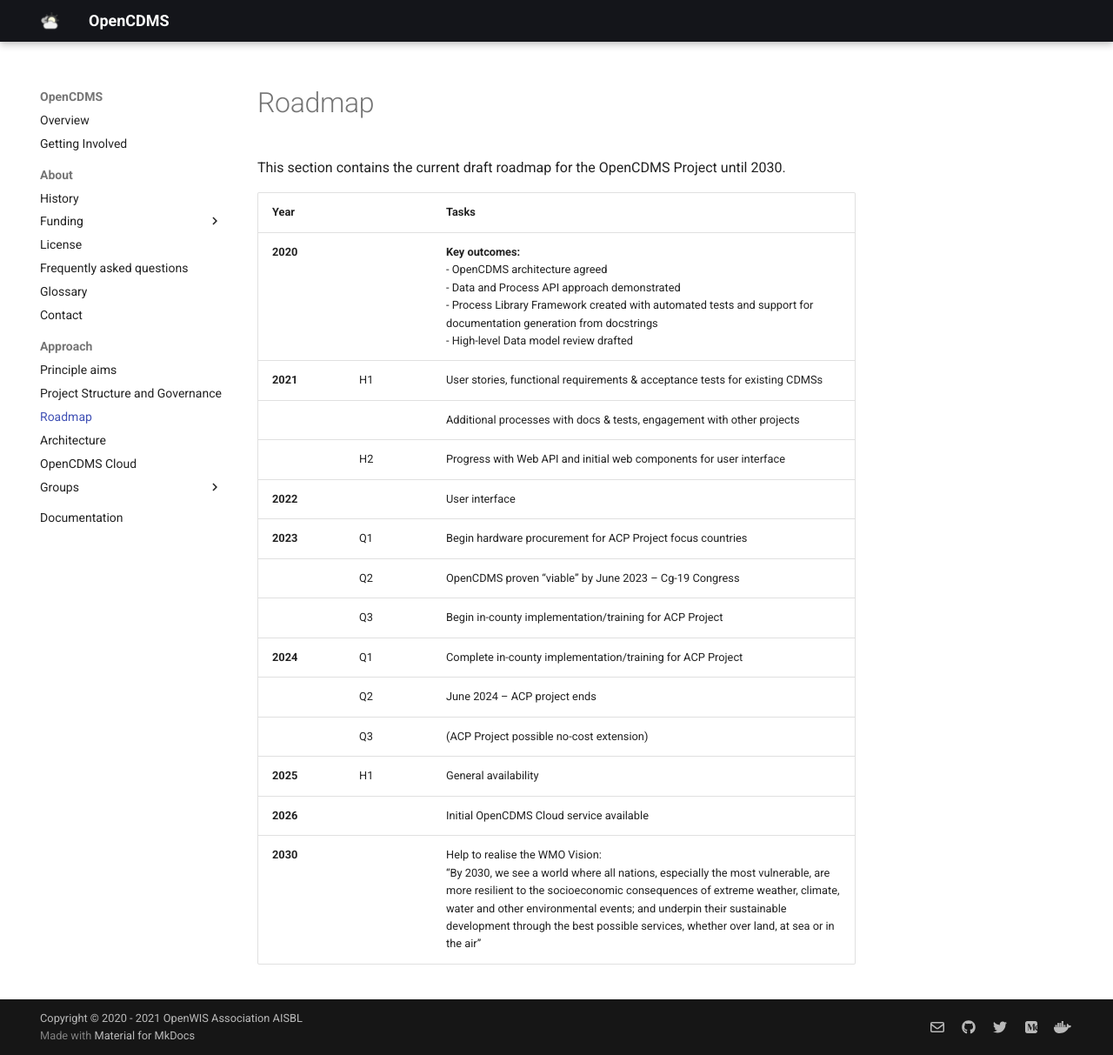
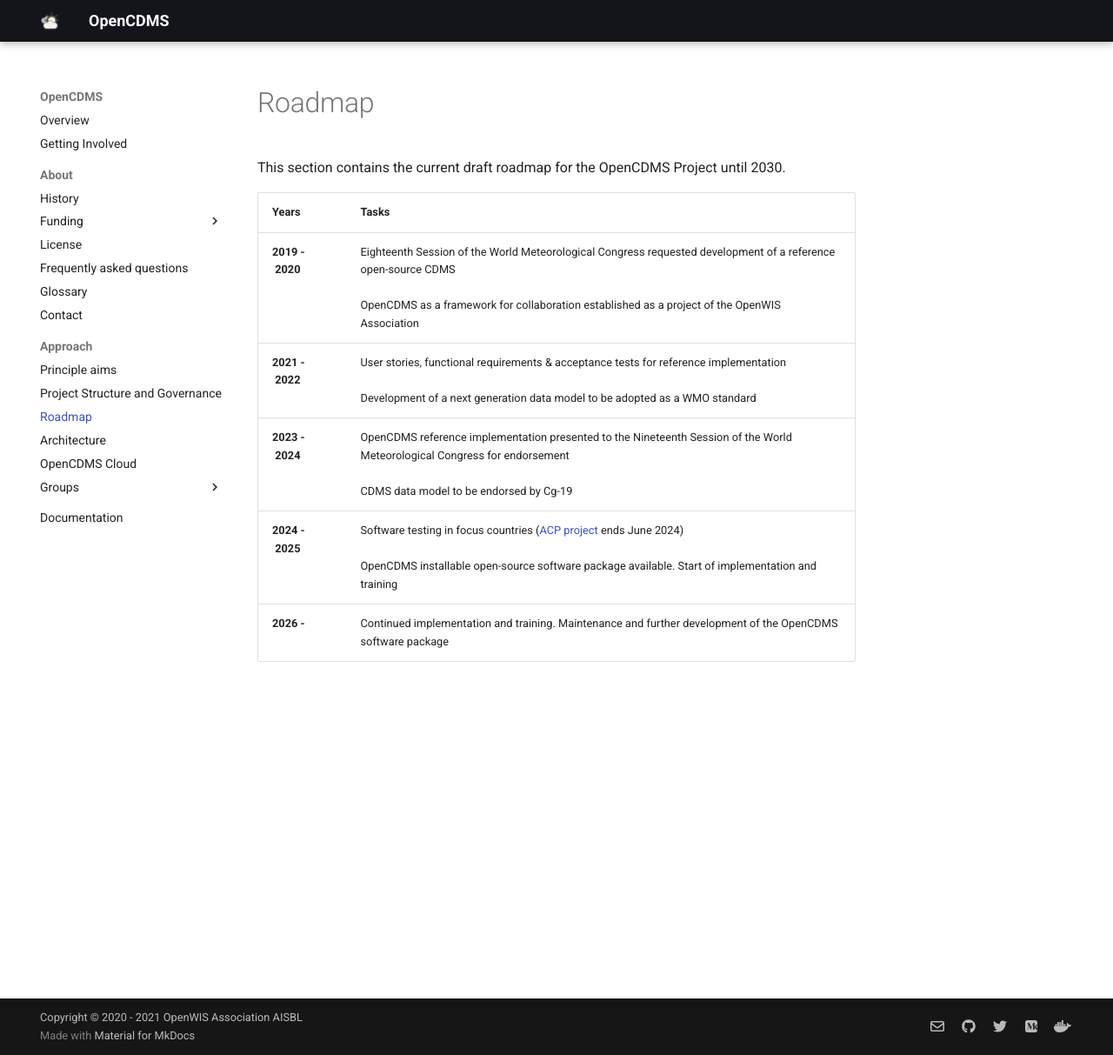
Before and after one commit to opencdms-project/opencdms.org, an MkDocs documentation site: the page built from docs/approach/roadmap.md, in a window 1280 px wide and 1213 px high. Shown: the whole window at 87% size. Built offline with MkDocs 1.6.1 and Material for MkDocs 9.7.7, drawn with Linux system fonts in a browser that asks for light colours.

Commit message:
PH initial updates

```diff
--- a/docs/approach/roadmap.md
+++ b/docs/approach/roadmap.md
@@ -2,21 +2,10 @@
 
 This section contains the current draft roadmap for the OpenCDMS Project until 2030.
 
-<!-- TODO: Roadmap is not up-to-date -->
-
-| **Year** |    | **Tasks** |
-|----------|----|-----------|
-| **2020** |    | **Key outcomes:**<br/>- OpenCDMS architecture agreed<br/>- Data and Process API approach demonstrated<br/>- Process Library Framework created with automated tests and support for documentation generation from docstrings<br/>- High-level Data model review drafted |
-| **2021** | H1 | User stories, functional requirements & acceptance tests for existing CDMSs |
-|          |    | Additional processes with docs & tests, engagement with other projects |
-|          | H2 | Progress with Web API and initial web components for user interface |
-| **2022** |    | User interface |
-| **2023** | Q1 | Begin hardware procurement for ACP Project focus countries |
-|         | Q2 | OpenCDMS proven “viable” by June 2023 – Cg-19 Congress |
-|         | Q3 | Begin in-county implementation/training for ACP Project |
-| **2024** | Q1 | Complete in-county implementation/training for ACP Project |
-|          | Q2 | June 2024 – ACP project ends |
-|          | Q3 | (ACP Project possible no-cost extension) |
-| **2025** | H1 | General availability |
-| **2026** |    | Initial OpenCDMS Cloud service available |
-| **2030** |    | Help to realise the WMO Vision:<br/>“By 2030, we see a world where all nations, especially the most vulnerable, are more resilient to the socioeconomic consequences of extreme weather, climate, water and other environmental events; and underpin their sustainable development through the best possible services, whether over land, at sea or in the air”|
+| **Years**         | **Tasks** |
+|------------------|-----------|
+| **2019&nbsp;-&nbsp;2020** | Eighteenth Session of the World Meteorological Congress requested development of a reference open-source CDMS</br></br>OpenCDMS as a framework for collaboration established as a project of the OpenWIS Association |
+| **2021&nbsp;-&nbsp;2022**  | User stories, functional requirements & acceptance tests for reference implementation</br></br>Development of a next generation data model to be adopted as a WMO standard|
+| **2023&nbsp;-&nbsp;2024**  | OpenCDMS reference implementation presented to the Nineteenth Session of the World Meteorological Congress for endorsement</br></br>CDMS data model to be endorsed by Cg-19 |
+| **2024&nbsp;-&nbsp;2025**  | Software testing in focus countries ([ACP project](/about/funding/acp_project) ends June 2024)</br></br>OpenCDMS installable open-source software package available. Start of implementation and training |
+| **2026&nbsp;-**       | Continued implementation and training. Maintenance and further development of the OpenCDMS software package |
```
Also changed, not shown: docs/about/history.md (+1 -1 lines), docs/approach/governance.md (+2 -2 lines).
